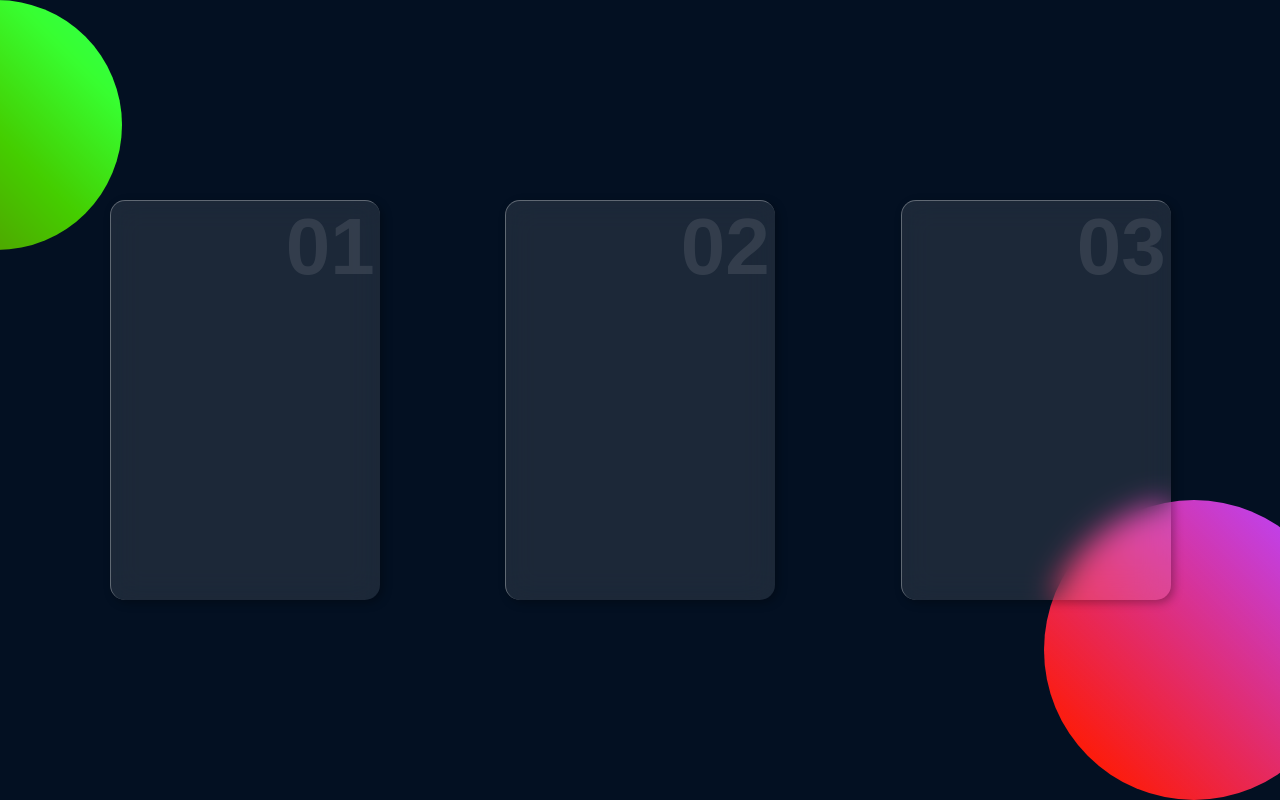
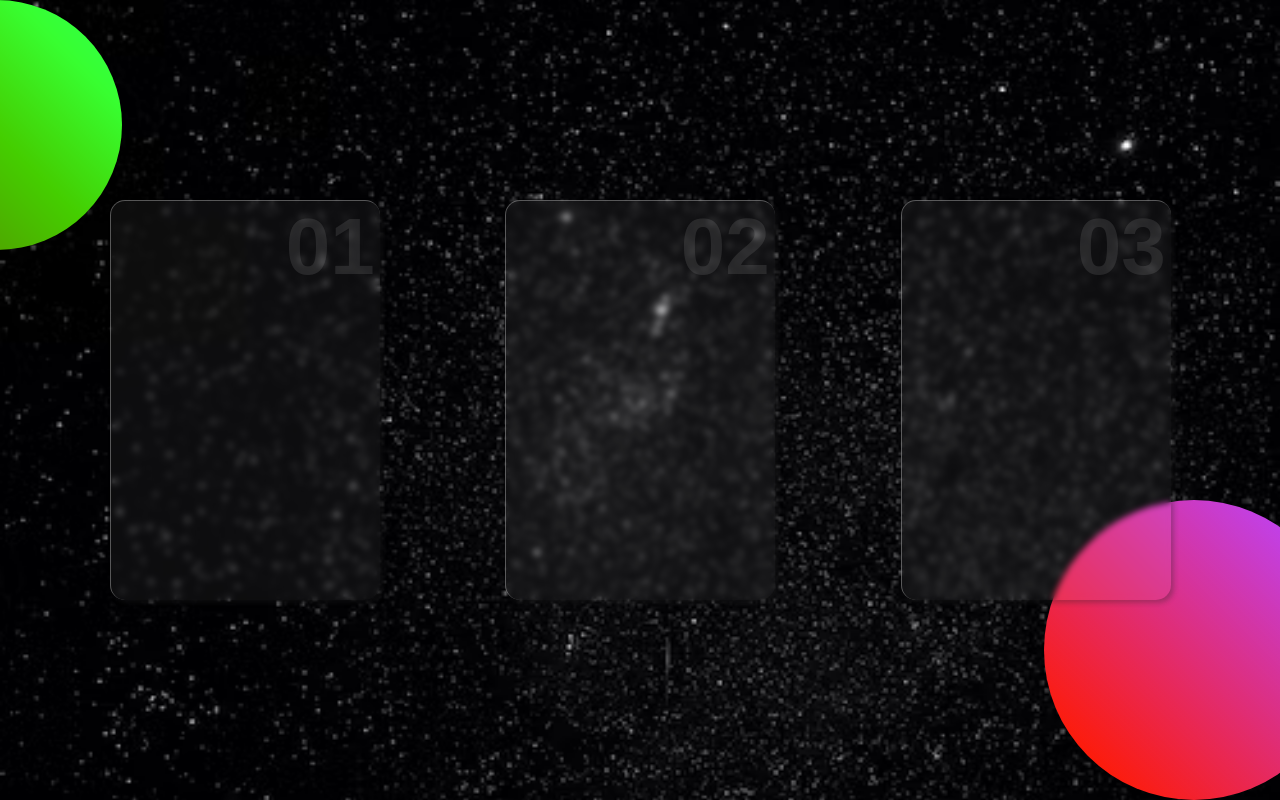
Before and after one commit to Anselum/GlassMorphism1, a plain HTML site: page index.html in a window 1280 px wide. Drawn offline with Linux system fonts and the light colour scheme.

Commit message:
added background Image

```diff
--- a/main.css
+++ b/main.css
@@ -8,7 +8,9 @@ body {
     width: 100%;
     height: 100vh;
     position: relative;
-    background-color: rgb(3, 16, 34);
+    background-image: url("./BG.avif");
+    background-position: center;
+    background-size: cover;
     padding: 1.5rem;
     font-family: arial, helvetica, sans-serif;
     overflow-x: hidden;
@@ -65,7 +67,7 @@ body::after {
 .container .card {
     width: 270px;
     height: 400px;
-    background-color: rgba(255, 255, 255, 0.1);
+    background-color: rgba(255, 255, 255, 0.05);
     border-radius: 15px;
     z-index: 1;
     display: flex;
@@ -74,10 +76,10 @@ body::after {
     flex-direction: column;
     padding: 2%;
     position: relative;
-    backdrop-filter: blur(15px);
+    backdrop-filter: blur(3px);
     border-top: 1px solid rgba(255, 255, 255, 0.3);
     border-left: 1px solid rgba(255, 255, 255, 0.3);
-    box-shadow: 3px 3px 10px rgba(0, 0, 0, 0.3);
+    box-shadow: 3px 3px 5px rgba(35, 35, 35, 0.3);
     overflow: hidden;
 }
 
```
Also changed, not shown: BG.avif (added).
